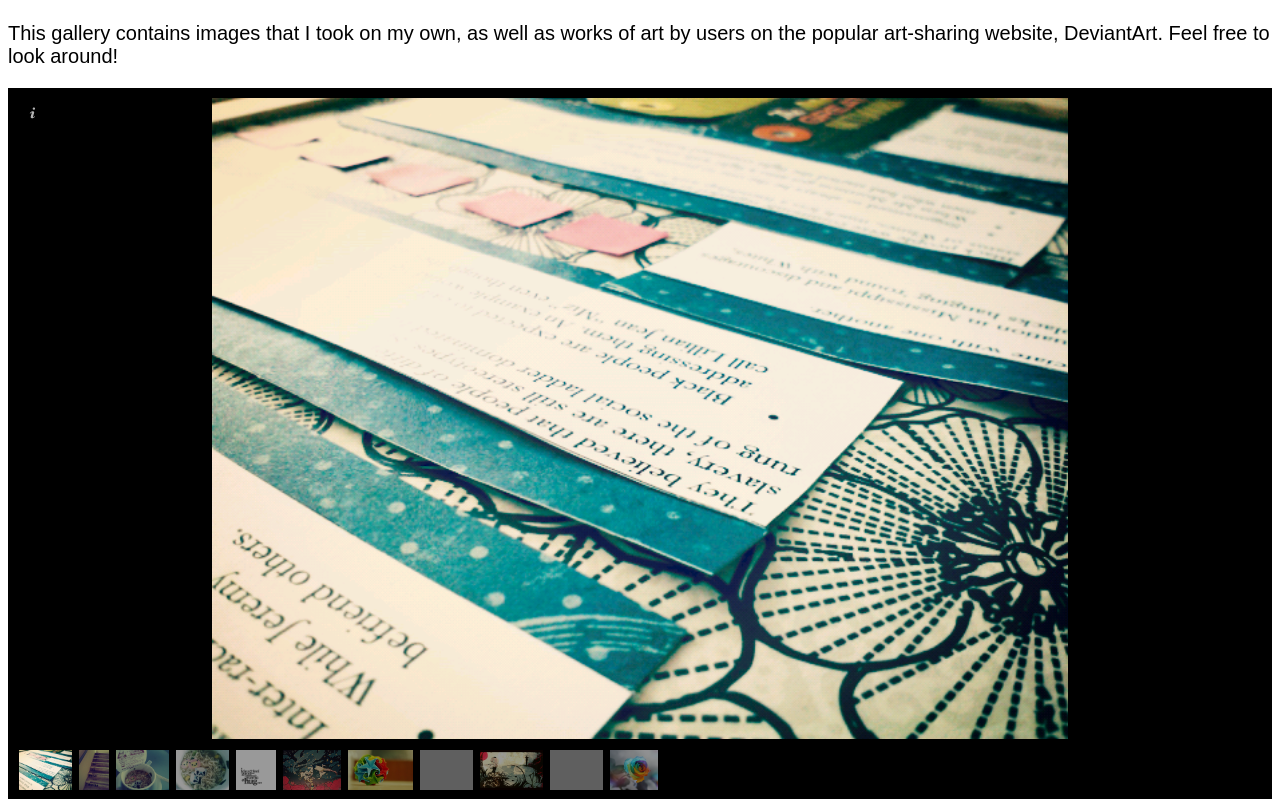
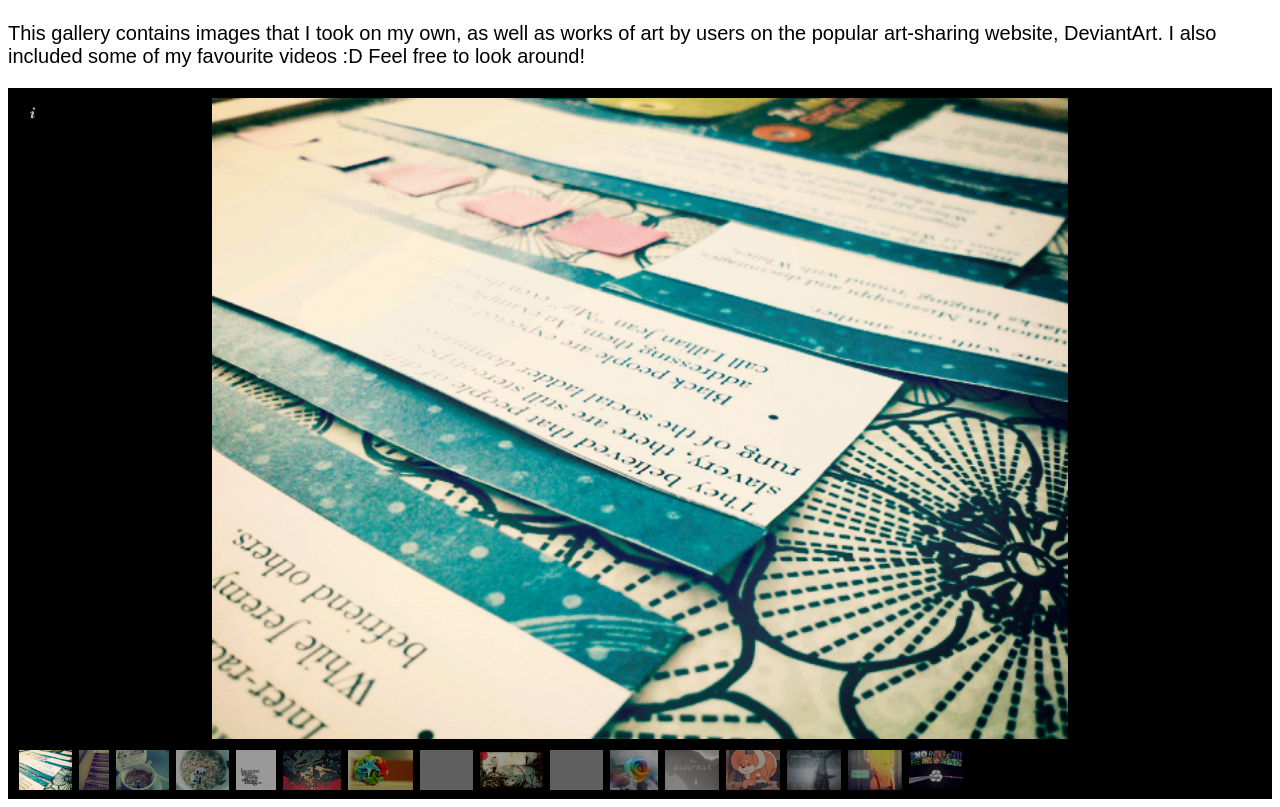
Before and after one commit to samsolariusleo/Web_portfolio, a plain HTML site: page gallery.html in a window 1280 px wide. Shown: the part 62-869 px from the top of the page. Drawn offline with nearby package versions, Linux system fonts and the light colour scheme; grey boxes are pictures that could not be loaded; a web font is replaced by a local one.

Commit message:
Added videos to galleria

```diff
--- a/gallery.html
+++ b/gallery.html
@@ -19,9 +19,12 @@
 			<article id='intro_to_galleria'>
 				<h2>Welcome to my image gallery!</h2>
 				<p>This gallery contains images that I took on my own, as well as works of art by users on the
-				popular art-sharing website, DeviantArt. Feel free to look around! </p>
+				popular art-sharing website, DeviantArt. I also included some of my favourite videos :D
+				Feel free to look around! </p>
 			</article>
 			<article id='galleria'>
+
+				<!-- Images -->
 				<img src='images/gallery/lit_project_img.png' title='Picture of my
 				English Literature project. Done in 2012.'>
 				<img src='images/gallery/no_boundaries_img.png' title='"With every
@@ -44,6 +47,18 @@
 				only books! Created by DeviantArtist angelkat-pawprints'>
 				<img src='images/gallery/rainbow_rose_img.jpg' title='This rose is an actual flower that has been
 				dyed with the colours of the rainbow :D Created by DeviantArtist lieveheersbeestje'>
+
+				<!-- Videos -->
+				<a href="http://www.youtube.com/watch?v=aTLySbGoMX0"><img src="images/thumb1.jpg" title='Paperman'>
+				</a>
+				<a href="http://www.youtube.com/watch?v=mHsvtGbmsQo"><img src="images/thumb2.jpg" title='Kagemono'>
+				</a>
+				<a href="http://www.youtube.com/watch?v=DRkgH7Uu-hA"><img src="images/thumb3.jpg"
+				title='Draw With Me'></a>
+				<a href="http://www.youtube.com/watch?v=uWKUT19LK00"><img src="images/thumb4.jpg"
+				title='Draw With Me: I Love You'></a>
+				<a href="http://www.youtube.com/watch?v=i9qW6HEBo_c"><img src="images/thumb5.jpg"
+				title='Norwegian Recycling: Miracles'></a>
 			</article>
 			<script src="script.js"></script>
 		</section>
```
Also changed, not shown: images/thumb1.jpg (added), images/thumb2.jpg (added), images/thumb3.jpg (added), images/thumb4.jpg (added), images/thumb5.jpg (added).
